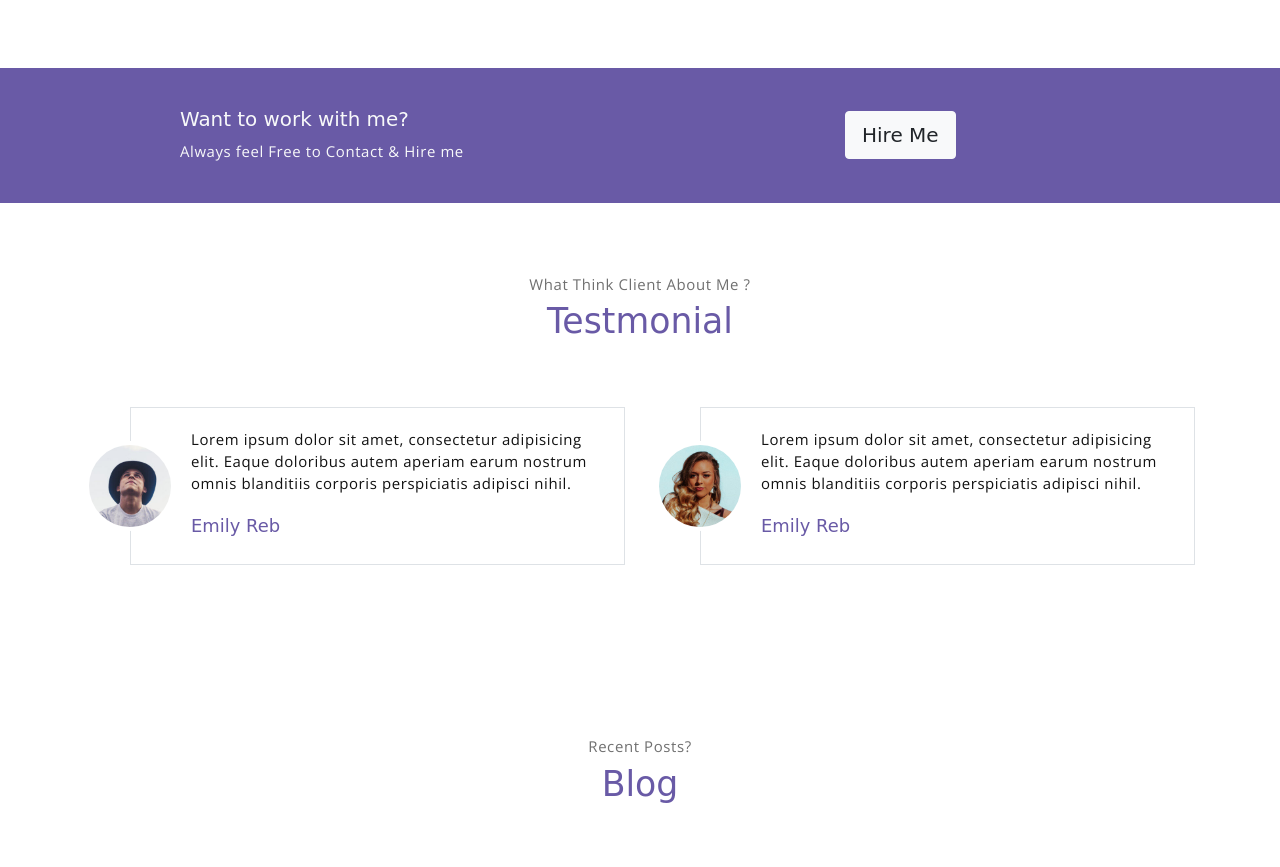
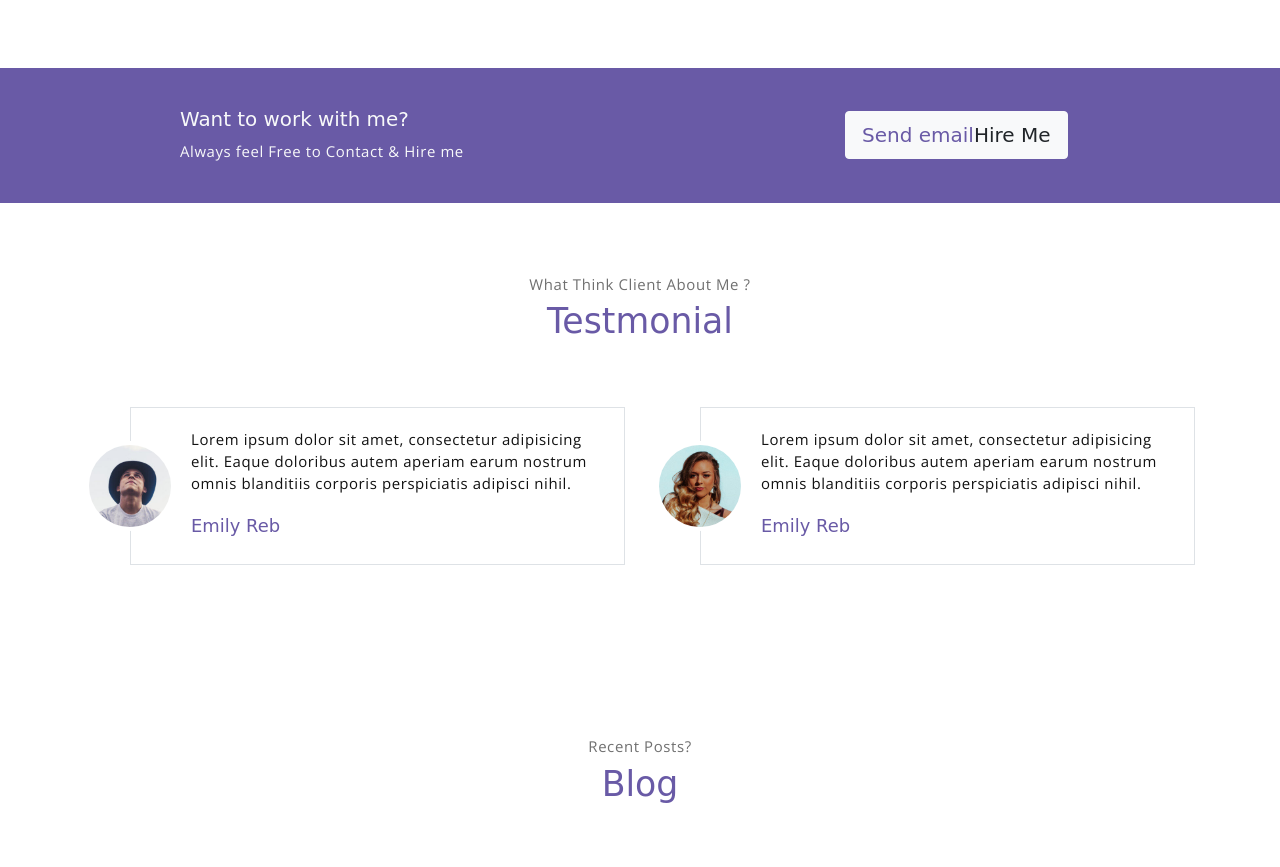
Before and after one commit to amrit02/amritnarayan.com.np, a website: page index.html in a window 1280 px wide. Shown: the part 3163-4030 px from the top of the page. Drawn offline with nearby package versions, Linux system fonts and the light colour scheme; a web font is replaced by a local one.

Commit message:
update mail

```diff
--- a/index.html
+++ b/index.html
@@ -261,7 +261,7 @@
                     <p class="m-0 text-light">Always feel Free to Contact & Hire me</p>
                 </div>
                 <div class="col-sm offset-sm-2 offset-md-3">
-                    <button href="mailto:me@amritnarayan.com.np?subject=Want%20to%20Hire%20You" class="btn btn-lg my-font btn-light rounded">Hire Me</button>
+                    <button class="btn btn-lg my-font btn-light rounded"><a href="mailto:me@amritnarayan.com.np?subject=Want%20to%20Hire%20You">Send email</a>Hire Me</button>
                 </div>
             </div> <!-- end of row -->
         </div> <!-- end of container -->
```
